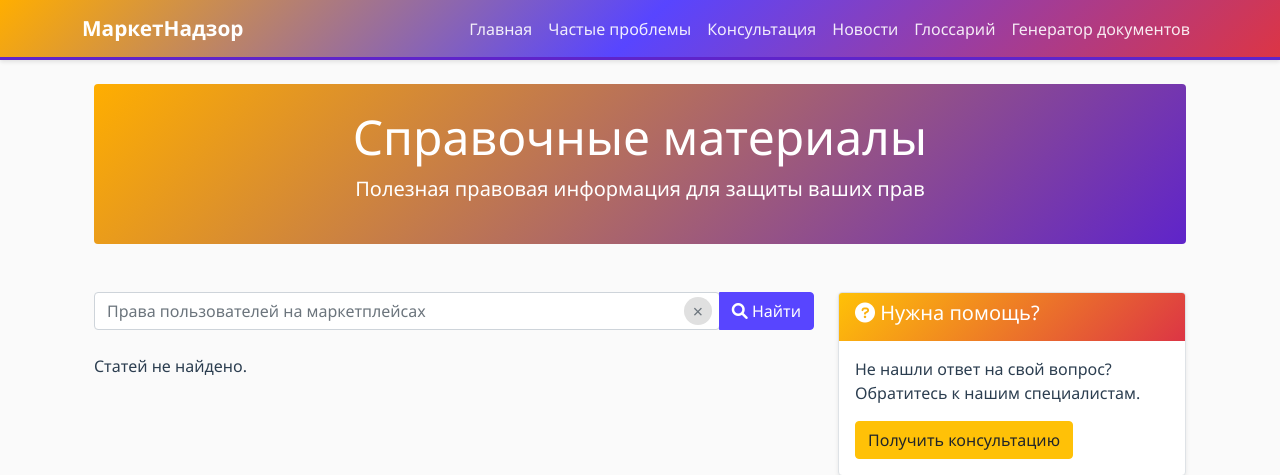
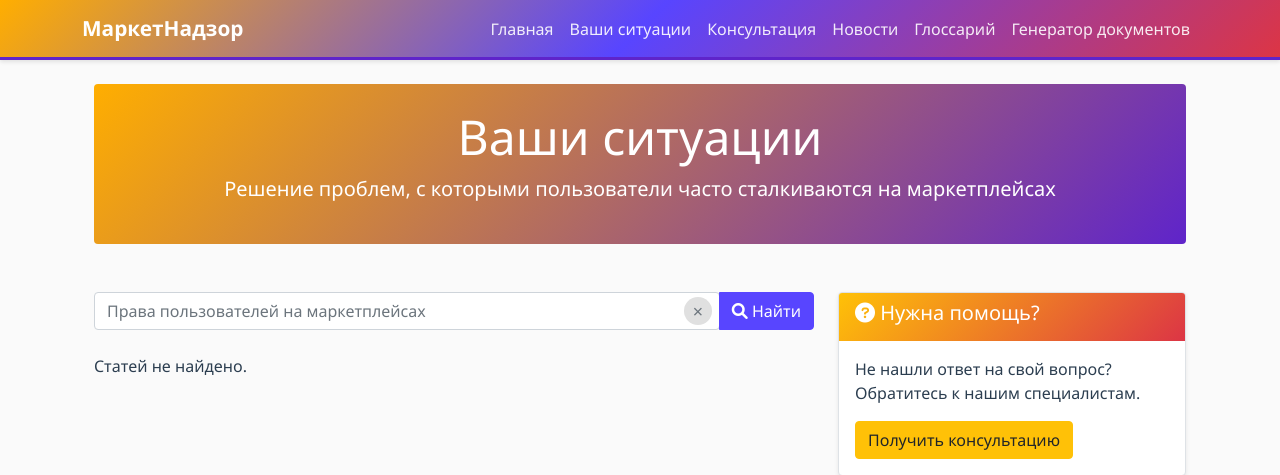
Before and after one commit to sergey-globus/Cons_plus, a Django app: page /reference/ in a window 1280 px wide. Shown: the top 475 px of the page. Run offline with Django 4.2, Linux system fonts and the light colour scheme; data comes from the database, SQL or seed files in the repository; data that the repository does not hold is empty; parts of the project's set-up code (start-up, migrations or seed data) failed here and were passed over.

Commit message:
refactor: namings

```diff
--- a/templates/base.html
+++ b/templates/base.html
@@ -202,7 +202,7 @@
             <div class="collapse navbar-collapse" id="navbarNav">
                 <div class="navbar-nav ms-auto">
                     <a class="nav-link" href="{% url 'index' %}">Главная</a>
-                    <a class="nav-link" href="{% url 'reference_materials' %}">Частые проблемы</a>
+                    <a class="nav-link" href="{% url 'reference_materials' %}">Ваши ситуации</a>
                     <a class="nav-link" href="{% url 'consultation' %}">Консультация</a>
                     <a class="nav-link" href="{% url 'legal_news' %}">Новости</a>
                     <a class="nav-link" href="{% url 'glossary' %}">Глоссарий</a>
--- a/templates/main/reference_materials.html
+++ b/templates/main/reference_materials.html
@@ -7,8 +7,8 @@
     <div class="row">
         <div class="col-md-12">
             <div class="hero-section-small text-white rounded p-4 mb-5">
-                <h1 class="display-5 text-center">Справочные материалы</h1>
-                <p class="lead text-center">Полезная правовая информация для защиты ваших прав</p>
+                <h1 class="display-5 text-center">Ваши ситуации</h1>
+                <p class="lead text-center">Решение проблем, с которыми пользователи часто сталкиваются на маркетплейсах</p>
             </div>
         </div>
     </div>
```
